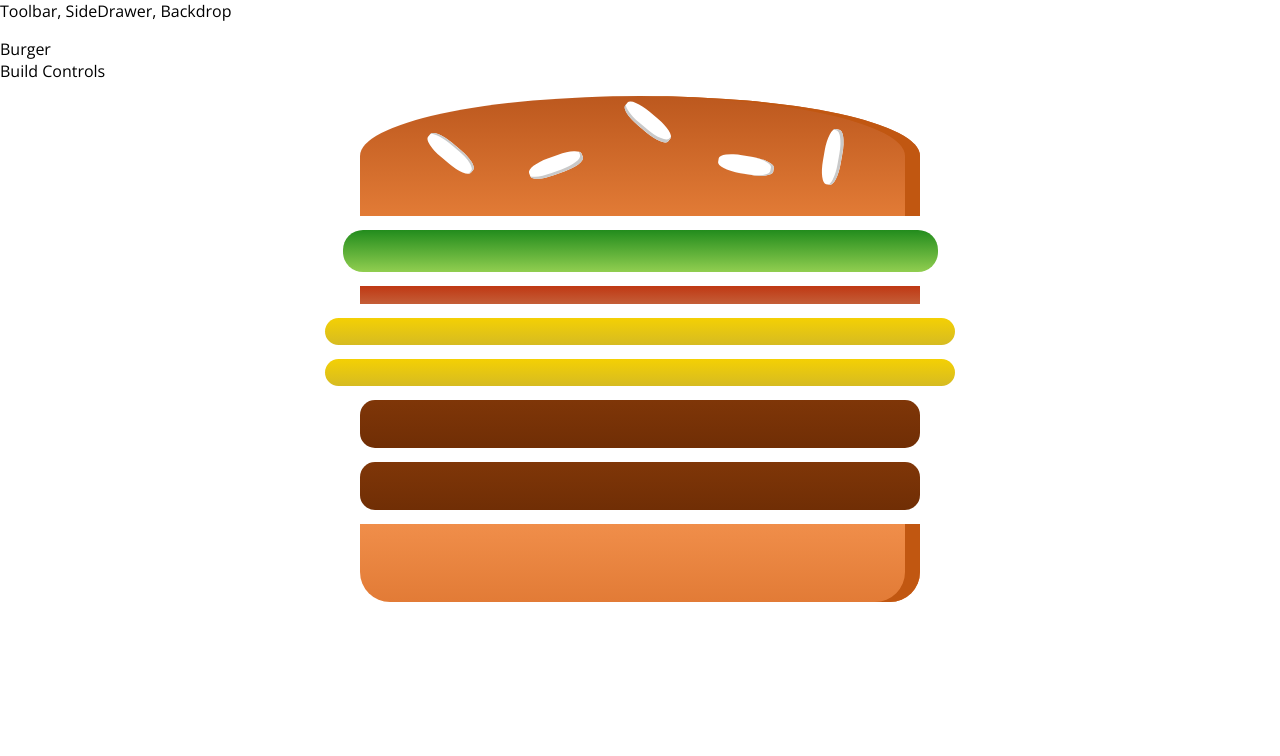
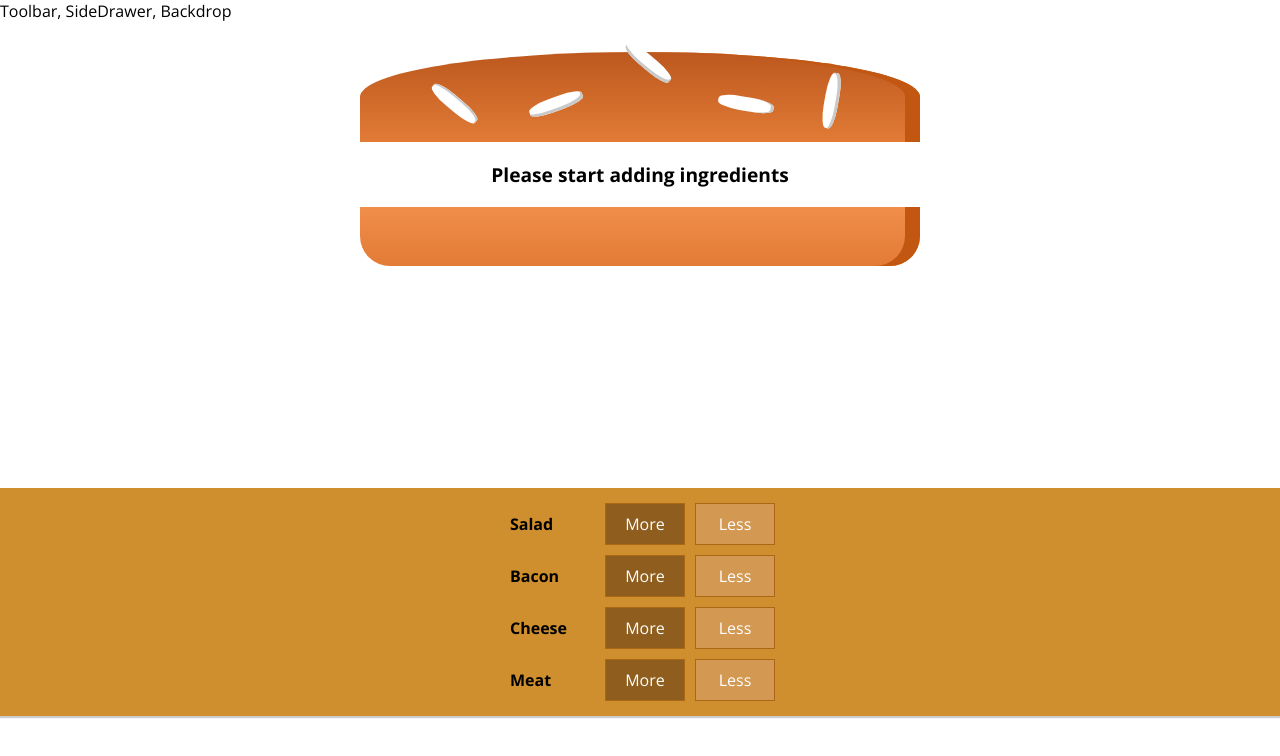
Before and after one commit to 105ron/Burger-App, a React (Create React App) app: page / in a window 1280 px wide. Shown: the top 756 px of the page. Built offline with nearby package versions, Linux system fonts and the light colour scheme; the HTML template or start-up script is replaced by a standard one.

Commit message:
add build controls to the burger component

```diff
--- /dev/null
+++ b/src/components/Burger/BuildControls/BuildControl/BuildControl.js
@@ -0,0 +1,77 @@
+import React from "react";
+import styled from 'styled-components';
+import PropTypes from 'prop-types';
+
+const BuildControl = styled.div`
+  display: flex;
+  justify-content: space-between;
+  align-items; center;
+  margin:5px 0;
+`;
+
+const Label = styled.div`
+  padding: 10px;
+  font-weight: bold;
+  width: 80px;
+`;
+
+
+const LessButton = styled.button`
+  display: block;
+  font: inherit;
+  padding: 5px;
+  margin: 0 5px;
+  width: 80px;
+  border: 1px solid #aa6817;
+  cursor: pointer;
+  outline: none;
+  background-color: #D39952;
+  color: white;
+  &:hover, &:active {
+    background-color: #DAA972;
+    color: white;
+  }
+  &:disabled {
+    background-color: #AC9980;
+    border: 1px solid #7E7365;
+    color: #ccc;
+    cursor: default;
+  }
+  &:hover:disabled {
+    background-color: #AC9980;
+    color: #ccc;
+    cursor: not-allowed;
+  }
+`;
+
+const MoreButton = LessButton.extend`
+  background-color: #8F5E1E;
+  color: white;
+  &:hover, &:active {
+    background-color: #99703F;
+    color: white;
+  }
+`;
+
+function buildControl(props) {
+  const { label } = props;
+  return (
+    <BuildControl>
+      <Label>
+        {label}
+      </Label>
+      <MoreButton>
+        More
+      </MoreButton>
+      <LessButton>
+        Less
+      </LessButton>
+    </BuildControl>
+  );
+}
+
+buildControl.propTypes = {
+  label: PropTypes.string.isRequired,
+};
+
+export default buildControl;
--- /dev/null
+++ b/src/components/Burger/BuildControls/BuildControls.js
@@ -0,0 +1,33 @@
+import React from "react";
+import styled from 'styled-components';
+import BuildControl from './BuildControl/BuildControl';
+
+const BuildControls = styled.div`
+  width: 100%;
+  background-color: #cf8f2e;
+  display: flex;
+  flex-flow: column;
+  align-items: center;
+  box-shadow: 0 2px 1px #ccc;
+  margin: auto;
+  padding: 10px 0;
+`;
+
+const controls = [
+  { label: 'Salad', type: 'salad' },
+  { label: 'Bacon', type: 'bacon' },
+  { label: 'Cheese', type: 'cheese' },
+  { label: 'Meat', type: 'meat' },
+];
+
+function buildControls(props) {
+  return (
+    <BuildControls>
+      {controls.map(ctrl => (
+        <BuildControl key={ctrl.label} label={ctrl.label} />
+      ))}
+    </BuildControls>
+  );
+}
+
+export default buildControls;
--- a/src/components/Burger/Burger.js
+++ b/src/components/Burger/Burger.js
@@ -21,17 +21,24 @@ const Burger = styled.div`
   }
   @media (min-width: 1000px) and (min-height: 700px) {
     width: 700px;
-    height: 600px;
+    height: 450px;
   }
 `;
 
 function burger(props) {
   const { ingredients } = props;
-  const transformedIngredients = Object.keys(ingredients).map((igKey) => {
+  let transformedIngredients = Object.keys(ingredients).map((igKey) => {
     return [...Array(ingredients[igKey])].map((_, i) => (
       <BurgerIngredient key={igKey + i} type={igKey} />
     ));
-  });
+  }).reduce((arr, el) => arr.concat(el), []);
+  if (transformedIngredients.length === 0) {
+    transformedIngredients = (
+      <p>
+        Please start  adding ingredients
+      </p>
+    );
+  }
   return (
     <Burger>
       <BurgerIngredient type="bread-top" />
--- a/src/containers/BurgerBuilder/BurgerBuilder.js
+++ b/src/containers/BurgerBuilder/BurgerBuilder.js
@@ -1,17 +1,18 @@
 import React, { Component } from 'react';
 import Aux from '../../hoc/Aux';
 import Burger from '../../components/Burger/Burger';
+import BuildControls from '../../components/Burger/BuildControls/BuildControls';
 
 
 class BurgerBuilder extends Component {
   constructor(props) {
-    super(props)
+    super(props);
     this.state = {
       ingredients: {
-        salad: 1,
-        bacon: 1,
-        cheese: 2,
-        meat: 2,
+        salad: 0,
+        bacon: 0,
+        cheese: 0,
+        meat: 0,
       },
     };
   }
@@ -20,13 +21,8 @@ class BurgerBuilder extends Component {
     const { ingredients } = this.state;
     return (
       <Aux>
-        <div>
-          Burger
-        </div>
-        <div>
-          Build Controls
-        </div>
         <Burger ingredients={ingredients} />
+        <BuildControls />
       </Aux>
     );
   }
```
